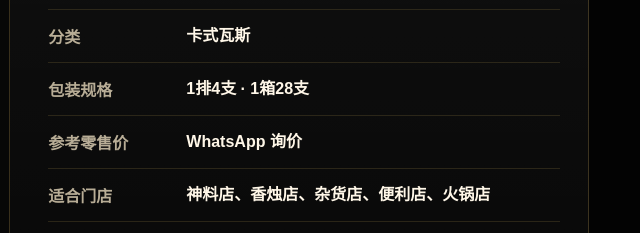
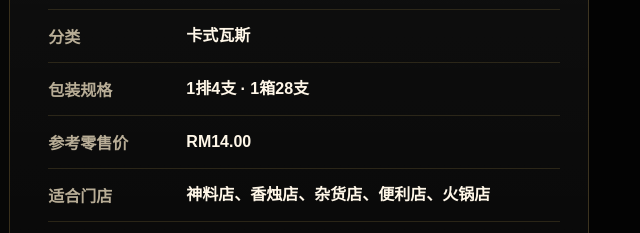
Before and after one commit to cheahzy1990-pixel/Glic-Flic, a plain HTML site: page index.html in a window 1280 px wide. Shown: the part 6520-6753 px from the top of the page, 640-1280 px from the left. Drawn offline with Linux system fonts and the light colour scheme; grey boxes are pictures that could not be loaded.

Commit message:
Update index.html

```diff
--- a/index.html
+++ b/index.html
@@ -608,7 +608,7 @@ WhatsApp 批发询价</a>
       <div><span>品名</span><b>Glictel BDP-250</b></div>
       <div><span>分类</span><b>卡式瓦斯</b></div>
       <div><span>包装规格</span><b>1排4支 · 1箱28支</b></div>
-      <div><span>参考零售价</span><b>WhatsApp 询价</b></div>
+      <div><span>参考零售价</span><b>RM14.00</b></div>
       <div><span>适合门店</span><b>神料店、香烛店、杂货店、便利店、火锅店</b></div>
       <div><span>产品特点</span><b>Butane fuel cartridge，适合户外炉具、便携炉与相关补充气需求。</b></div>
     </div>
```
